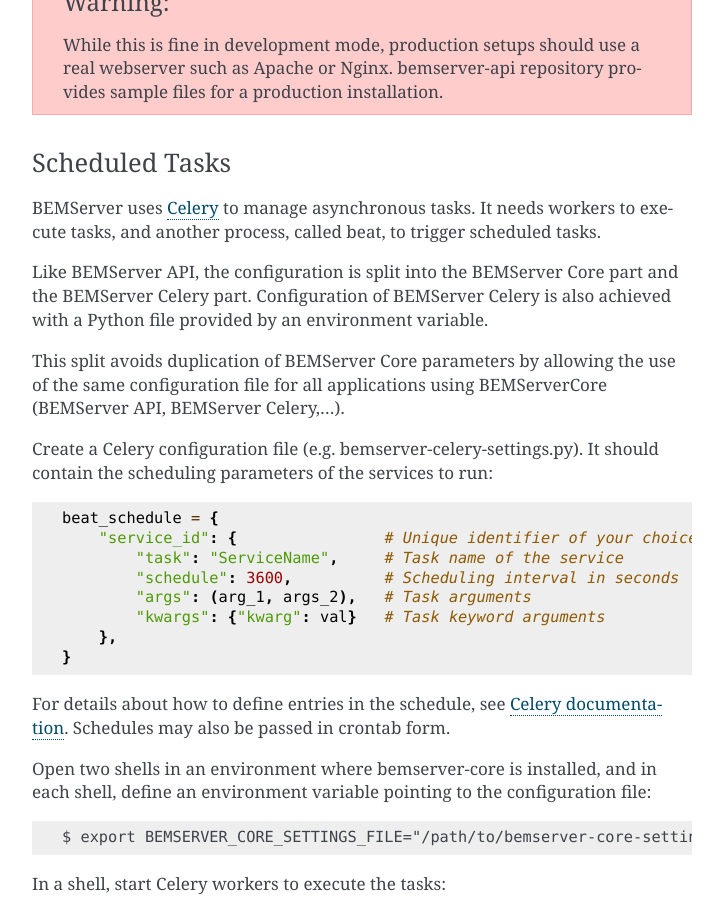
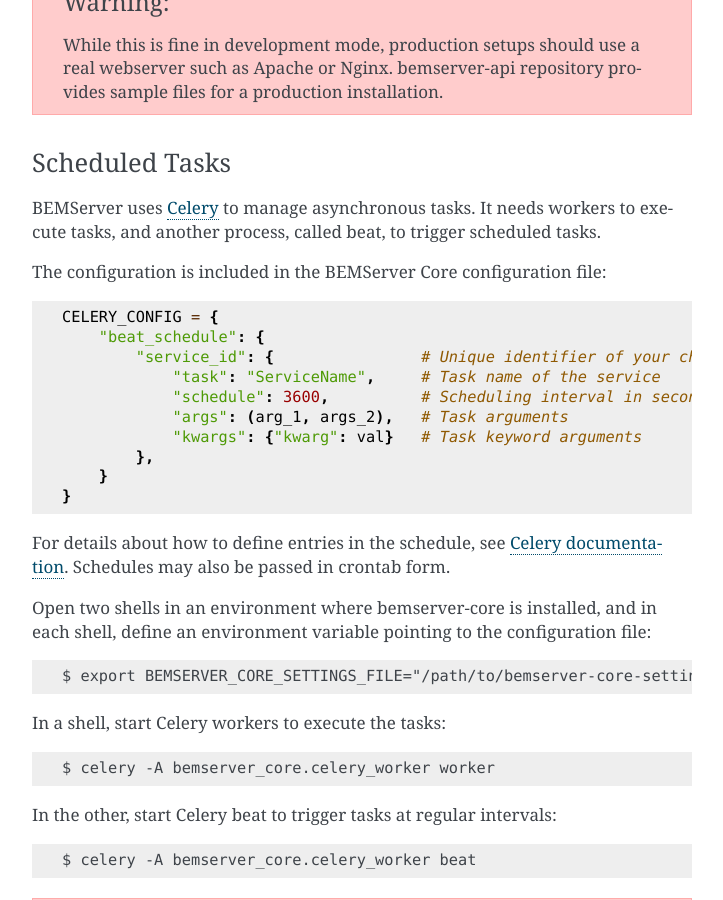
Before and after one commit to BEMServer/bemserver-docs, a Sphinx documentation site: the page built from source/installation.rst, in a window 1280 px wide and 900 px high, scrolled down 4587 px. Shown: the whole window, without its empty margins (388-1111 px from the left). Built offline with Sphinx 7.4.7, drawn with Linux system fonts in a browser that asks for light colours.

Commit message:
Update Celery configuration file

```diff
--- a/source/installation.rst
+++ b/source/installation.rst
@@ -212,24 +212,17 @@
 BEMServer uses `Celery`_ to manage asynchronous tasks. It needs workers to
 execute tasks, and another process, called beat, to trigger scheduled tasks.
 
-Like BEMServer API, the configuration is split into the BEMServer Core part and
-the BEMServer Celery part. Configuration of BEMServer Celery is also achieved
-with a Python file provided by an environment variable.
+The configuration is included in the BEMServer Core configuration file::
 
-This split avoids duplication of BEMServer Core parameters by allowing the use
-of the same configuration file for all applications using BEMServerCore
-(BEMServer API, BEMServer Celery,...).
-
-Create a Celery configuration file (e.g. bemserver-celery-settings.py). It
-should contain the scheduling parameters of the services to run::
-
-    beat_schedule = {
-        "service_id": {                # Unique identifier of your choice
-            "task": "ServiceName",     # Task name of the service
-            "schedule": 3600,          # Scheduling interval in seconds
-            "args": (arg_1, args_2),   # Task arguments
-            "kwargs": {"kwarg": val}   # Task keyword arguments
-        },
+    CELERY_CONFIG = {
+        "beat_schedule": {
+            "service_id": {                # Unique identifier of your choice
+                "task": "ServiceName",     # Task name of the service
+                "schedule": 3600,          # Scheduling interval in seconds
+                "args": (arg_1, args_2),   # Task arguments
+                "kwargs": {"kwarg": val}   # Task keyword arguments
+            },
+        }
     }
 
 For details about how to define entries in the schedule, see
```
